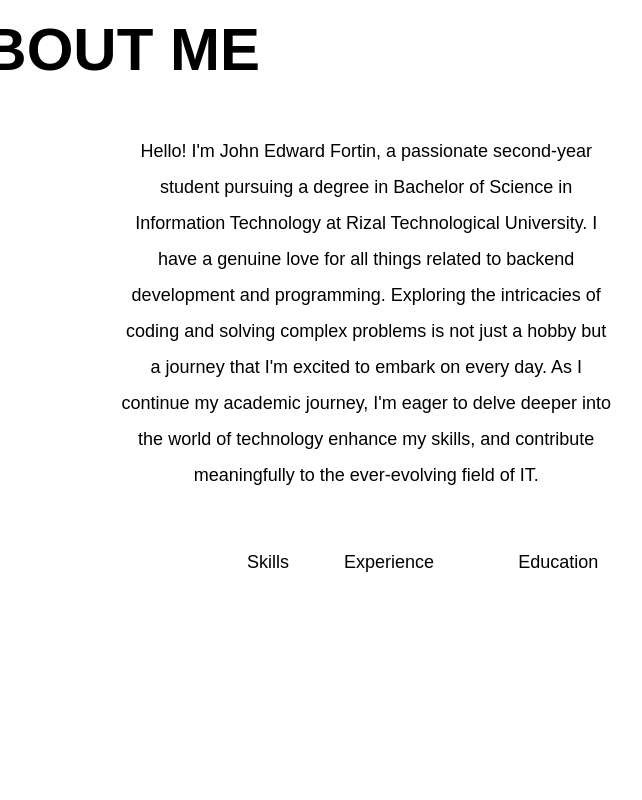
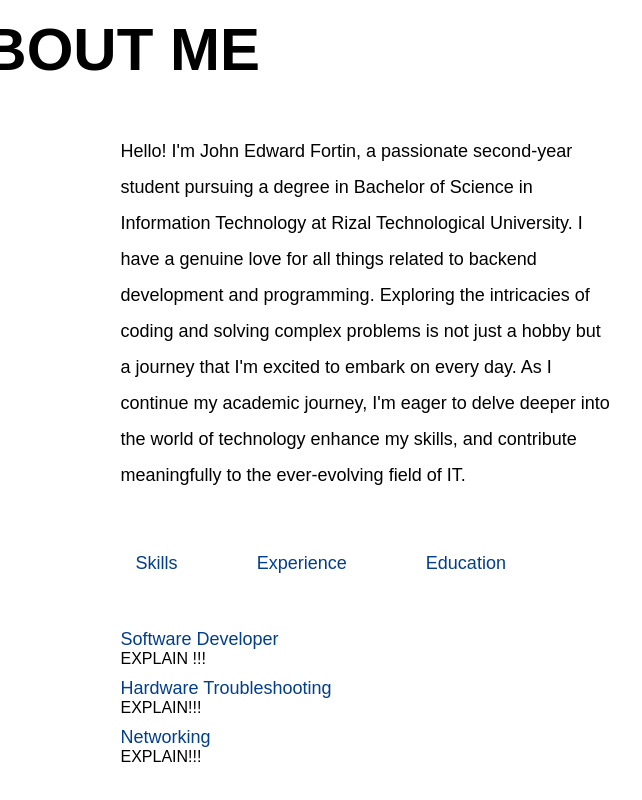
Before and after one commit to EdwardFortin/EdwardFortin.github.io, a plain HTML site: page index.html in a window 1280 px wide. Shown: the part 875-1675 px from the top of the page, 540-1182 px from the left. Drawn offline with nearby package versions, Linux system fonts and the light colour scheme; no server answers.

Commit message:
Update 2.12

```diff
--- a/index.html
+++ b/index.html
@@ -51,7 +51,7 @@
                             <p class="tab-links" onclick="opentab('education')">Education</p>
                         </div>
 
-                        <div class="tab-content" id = "skills">   <!--info needed-->
+                        <div class="tab-content active-tab " id = "skills">   <!--info needed-->
                             <ul>
                                 <li><span>Software Developer</span>
                                     <br> EXPLAIN !!!</li>
--- a/style.css
+++ b/style.css
@@ -148,26 +148,24 @@ nav.fill ul li a:hover:after {
   margin-top: 10%;
   position: relative;
   font-size: 18px;
-  text-align: center;
+  text-align: left;
   line-height: 2;
 }
 
 .tab-titles {
   display: flex;
+  margin: 20px 0 40px;
 
-  margin: 20px 0 40px;
 }
 
 .tab-links {
+  color: #023E8A;
   margin-right: 10%;
-  margin-top: 10%;
+  margin-top: 5%;
   font-size: 18px;
   font-weight: 500;
   cursor: pointer;
   position: relative;
-  top: 50%;
-  left: 30%;
-  transform: translate(-50%, -50%);
   z-index: 1;
   padding: 15px;
 }
@@ -209,7 +207,7 @@ nav.fill ul li a:hover:after {
 
 .tab-content ul li span {
   color: #023E8A;
-  font-size: 14px;
+  font-size: 18px;
 }
 
 .tab-content {
```
